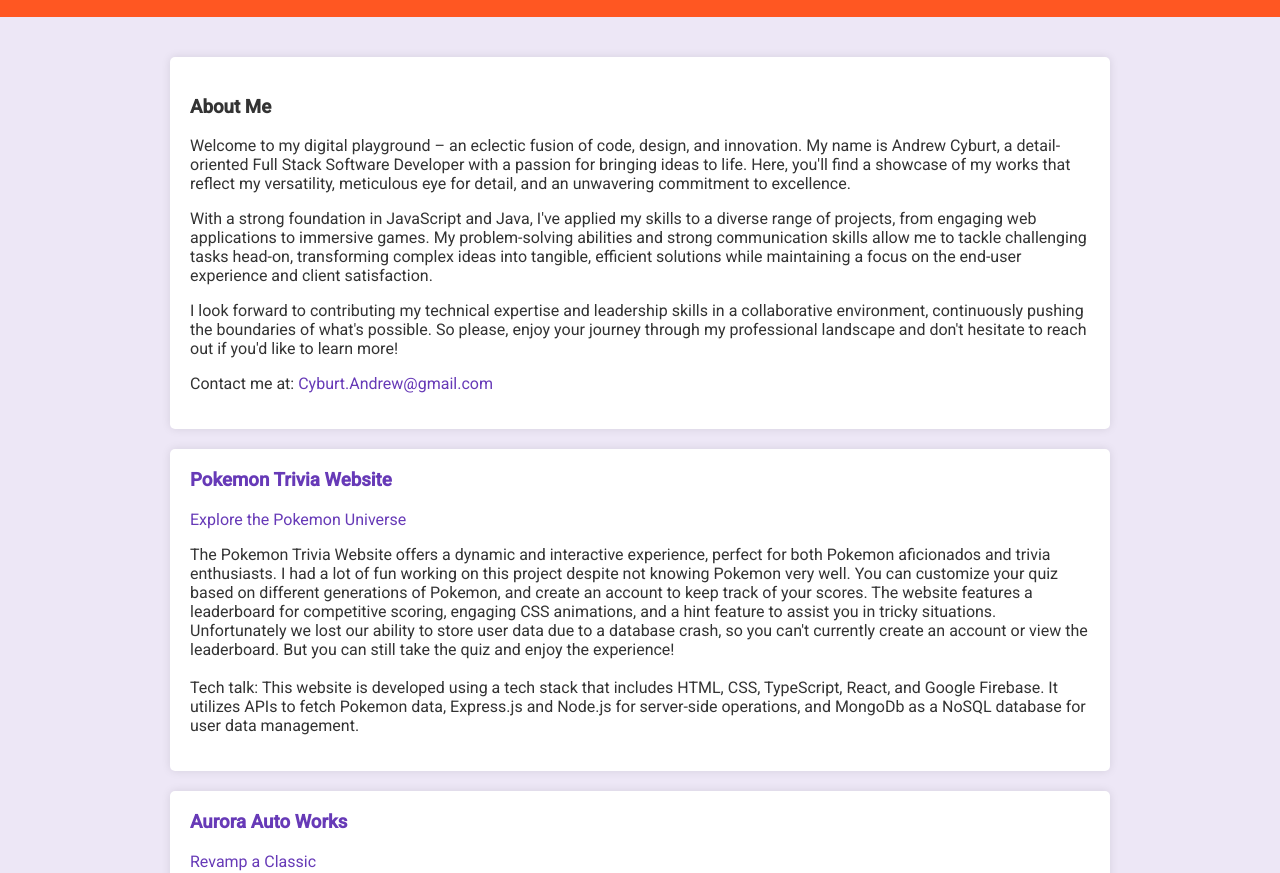
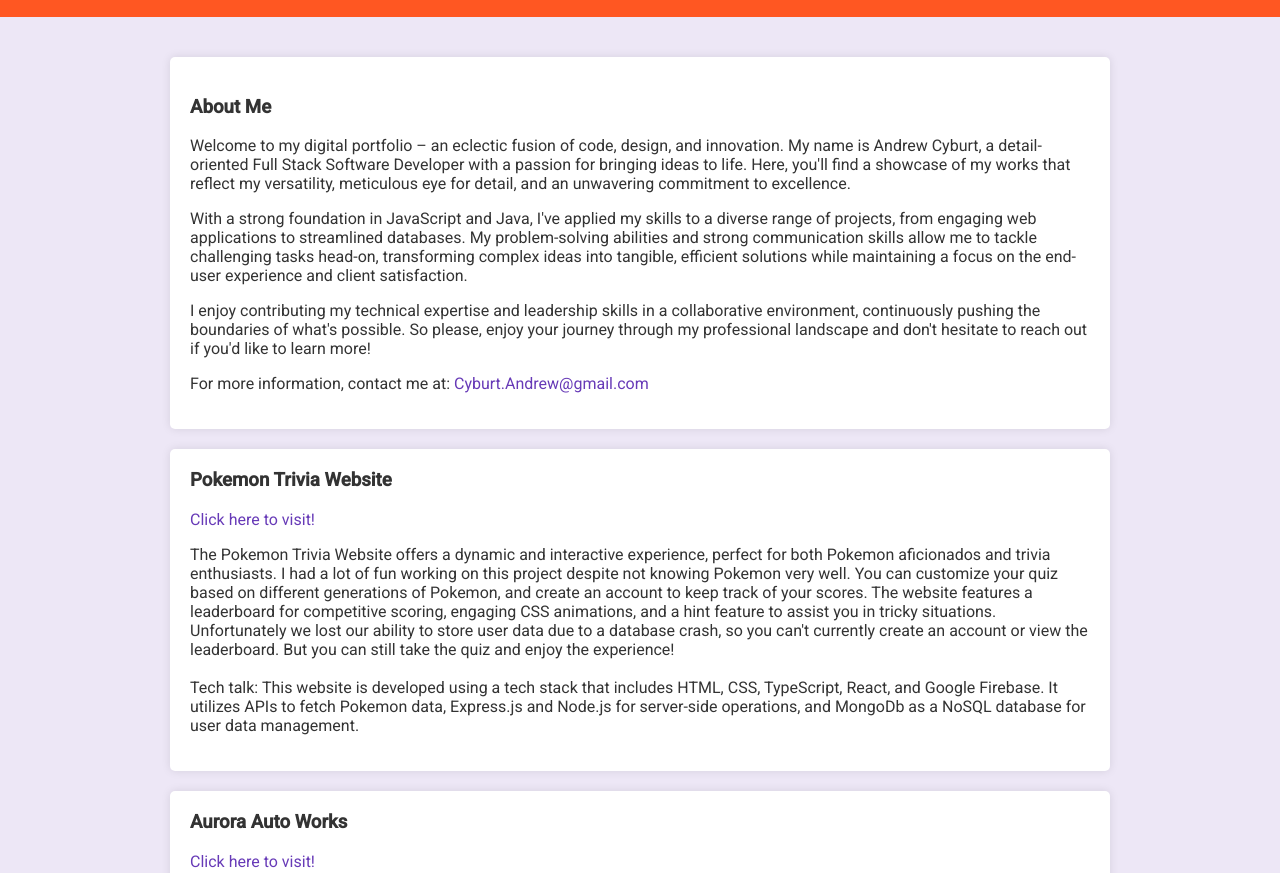
Before and after one commit to DecadentCode/homepage, a plain HTML site: page index.html in a window 1280 px wide. Shown: the part 84-957 px from the top of the page. Drawn offline with Linux system fonts and the light colour scheme.

Commit message:
Updated colors and content
Made the headers black, adjusted the About Me section, and made the links say "click here"

```diff
--- a/css/style.css
+++ b/css/style.css
@@ -2,12 +2,12 @@ body {
   font-family: "Roboto", sans-serif;
   margin: 0;
   padding: 0;
-  background-color: #EDE7F6;
+  background-color: #ede7f6;
   color: #333;
 }
 
 header {
-  background-color: #FF5722;
+  background-color: #ff5722;
   color: white;
   padding: 20px;
   text-align: center;
@@ -22,12 +22,11 @@ header h2 {
   font-size: 1.2em;
 }
 
-/* creates a main that keeps the content centered using flex */
 main {
   display: flex;
   flex-direction: column;
   align-items: center;
-  background-color: #EDE7F6;
+  background-color: #ede7f6;
   padding: 40px;
 }
 
@@ -46,20 +45,19 @@ section {
 
 .project h3 {
   margin-top: 0;
-  color: #673ab7; /* Purple */
 }
 
 a {
-  color: #673ab7; /* Purple */
+  color: #673ab7;
   text-decoration: none;
 }
 
 a:hover {
-  color: #ff5722; /* Rusty orange */
+  color: #ff5722;
 }
 
 footer {
-  background-color: #FF5722;
+  background-color: #ff5722;
   color: white;
   text-align: center;
   padding: 10px;
--- a/index.html
+++ b/index.html
@@ -21,7 +21,7 @@
       <section id="intro">
         <h3>About Me</h3>
         <p>
-          Welcome to my digital playground – an eclectic fusion of code, design,
+          Welcome to my digital portfolio – an eclectic fusion of code, design,
           and innovation. My name is Andrew Cyburt, a detail-oriented Full Stack
           Software Developer with a passion for bringing ideas to life. Here,
           you'll find a showcase of my works that reflect my versatility,
@@ -30,21 +30,20 @@
         <p>
           With a strong foundation in JavaScript and Java, I've applied my
           skills to a diverse range of projects, from engaging web applications
-          to immersive games. My problem-solving abilities and strong
+          to streamlined databases. My problem-solving abilities and strong
           communication skills allow me to tackle challenging tasks head-on,
           transforming complex ideas into tangible, efficient solutions while
           maintaining a focus on the end-user experience and client
           satisfaction.
         </p>
         <p>
-          I look forward to contributing my technical expertise and leadership
-          skills in a collaborative environment, continuously pushing the
-          boundaries of what's possible. So please, enjoy your journey through
-          my professional landscape and don't hesitate to reach out if you'd
-          like to learn more!
+          I enjoy contributing my technical expertise and leadership skills in a
+          collaborative environment, continuously pushing the boundaries of
+          what's possible. So please, enjoy your journey through my professional
+          landscape and don't hesitate to reach out if you'd like to learn more!
         </p>
         <p>
-          Contact me at:
+          For more information, contact me at:
           <a href="mailto:cyburt.andrew@gmail.com">Cyburt.Andrew@gmail.com</a>
         </p>
       </section>
@@ -52,7 +51,7 @@
       <section class="project">
         <h3>Pokemon Trivia Website</h3>
         <a href="https://pokemon-trivia-project.web.app/" target="_blank"
-          >Explore the Pokemon Universe</a
+          >Click here to visit!</a
         >
         <p>
           The Pokemon Trivia Website offers a dynamic and interactive
@@ -80,7 +79,7 @@
           href="https://www.auroraautoworks.com/"
           target="_blank"
           rel="noopener noreferrer"
-          >Revamp a Classic</a
+          >Click here to visit!</a
         >
         <p>
           Aurora Auto Works is a website tailored for a local car restoration
@@ -98,7 +97,7 @@
       <section class="project">
         <h3>Movie Database Browser</h3>
         <a href="https://moviedb-project.surge.sh/" target="_blank"
-          >Discover Cinema</a
+          >Click here to visit!</a
         >
         <p>
           The Movie Database Browser is a treasure trove for film lovers. It
```
